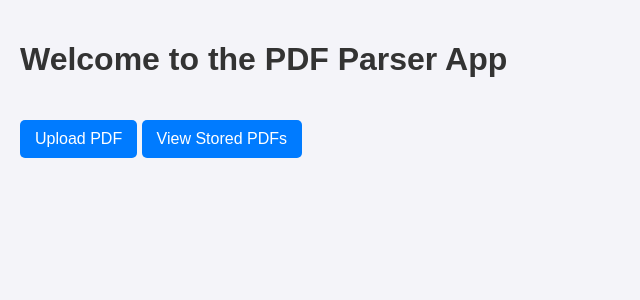
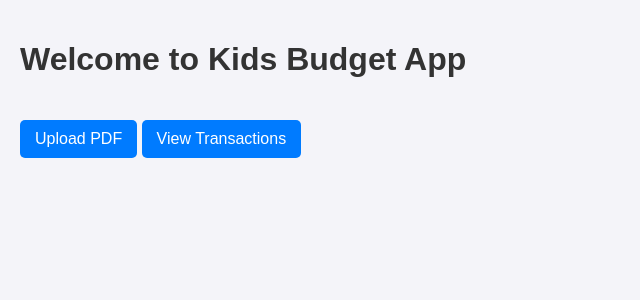
Before and after one commit to kidharb/budgetapp, a Django app: page / in a window 1280 px wide. Shown: the top 300 px of the page, without its empty margins (0-640 px from the left). Run offline with Django 4.2, Linux system fonts and the light colour scheme.

Commit message:
Change heading

```diff
--- a/budgetapp/templates/home.html
+++ b/budgetapp/templates/home.html
@@ -6,8 +6,8 @@
     <link rel="stylesheet" type="text/css" href="{% static 'css/styles.css' %}">
 </head>
 <body>
-    <h1>Welcome to the PDF Parser App</h1>
+    <h1>Welcome to Kids Budget App</h1>
     <a href="{% url 'upload_csv' %}">Upload PDF</a>
-    <a href="{% url 'view_pdfs' %}">View Stored PDFs</a>
+    <a href="{% url 'view_pdfs' %}">View Transactions</a>
 </body>
 </html>
```
